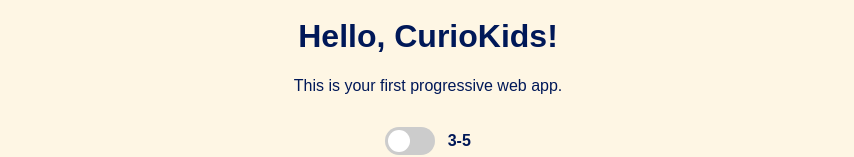
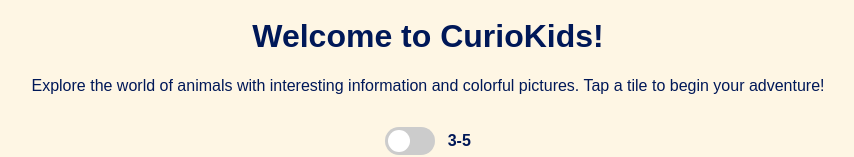
Before and after one commit to moritzvonwrangel/curiokids-pwa, a plain HTML site: page index.html in a window 1280 px wide. Shown: the part 313-470 px from the top of the page, without its empty margins (212-1066 px from the left). Drawn offline with Linux system fonts and the light colour scheme.

Commit message:
new text

```diff
--- a/index.html
+++ b/index.html
@@ -11,8 +11,8 @@
 </head>
 <body>
   <img src="public/logo.png" alt="CurioKids Logo" style="max-width:200px;display:block;margin:2rem auto 1rem auto;">
-  <h1>Hello, CurioKids!</h1>
-  <p>This is your first progressive web app.</p>
+  <h1>Welcome to CurioKids!</h1>
+  <p>Explore the world of animals with interesting information and colorful pictures. Tap a tile to begin your adventure!</p>
 
   <!-- Toggle Switch UI -->
   <label class="switch">
```
